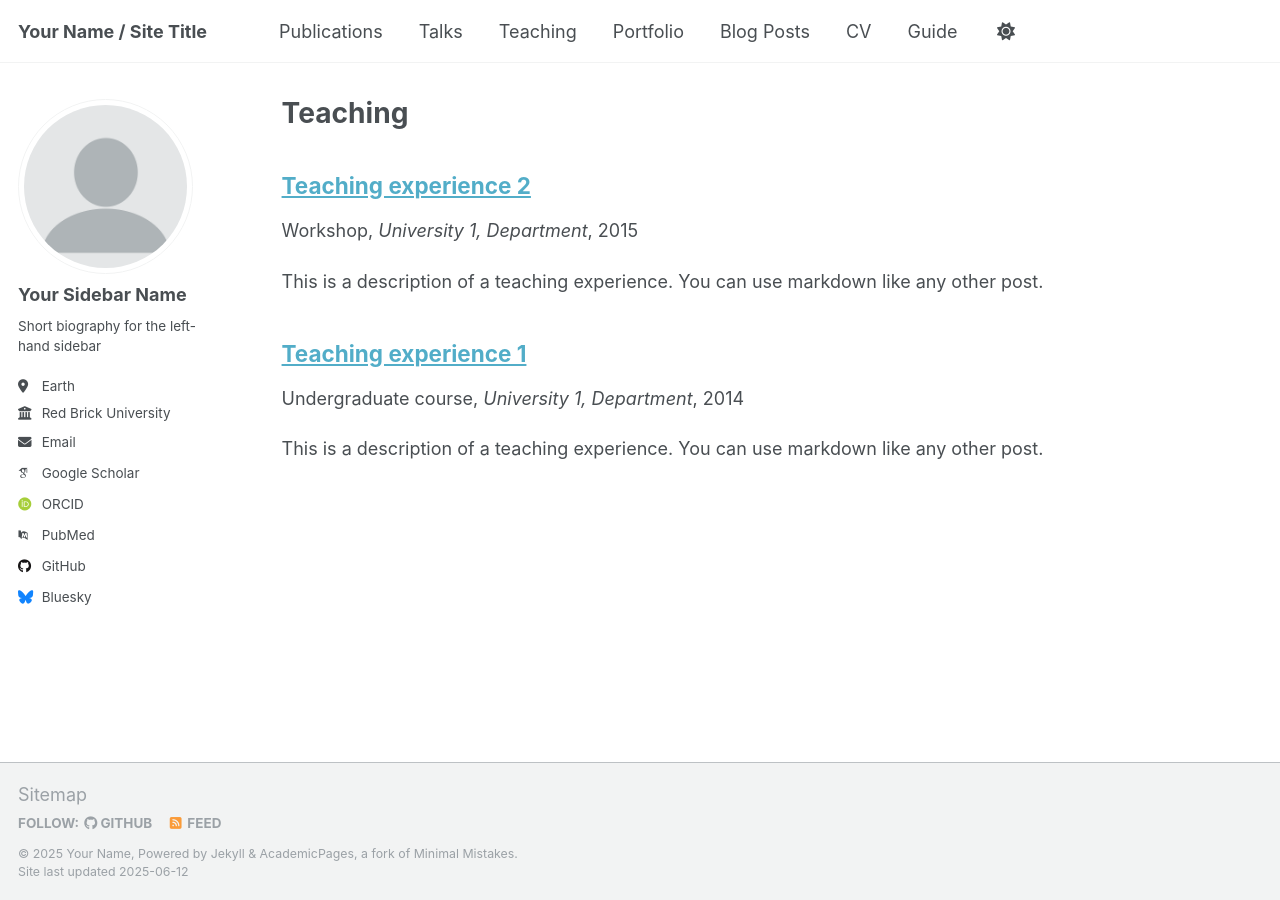
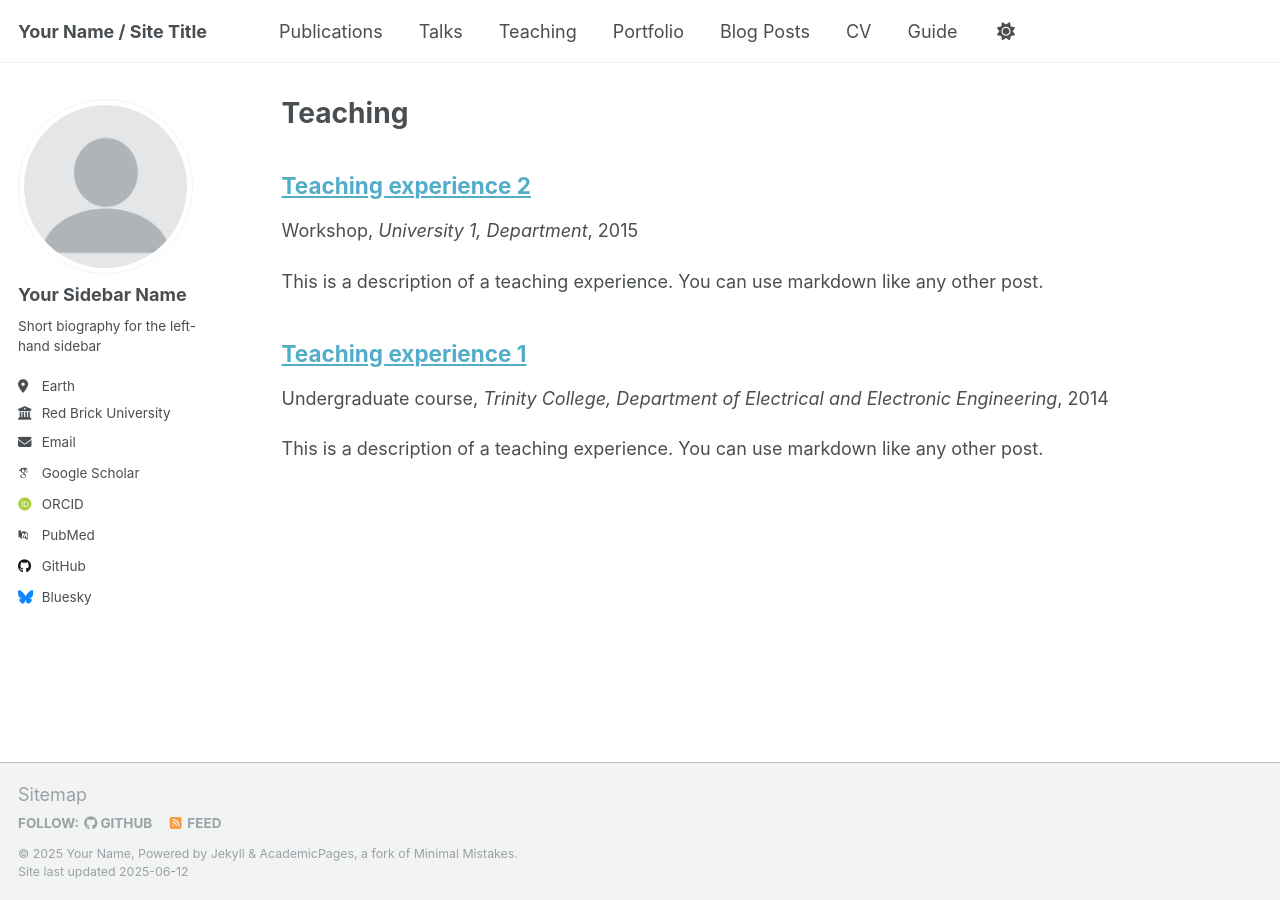
Before and after one commit to aristosp/aristosp.github.io, a Jekyll site: the page built from _pages/teaching.html, in a window 1280 px wide. Built offline with Jekyll 4.4.1, drawn with Linux system fonts in a browser that asks for light colours; some web fonts are replaced.

Commit message:
Update 2014-spring-teaching-1.md

```diff
--- a/_teaching/2014-spring-teaching-1.md
+++ b/_teaching/2014-spring-teaching-1.md
@@ -2,8 +2,8 @@
 title: "Teaching experience 1"
 collection: teaching
 type: "Undergraduate course"
-permalink: /teaching/2014-spring-teaching-1
-venue: "University 1, Department"
+permalink: https://www.tcd.ie/media/tcd/elecengineering/pdfs/Digital-Signal-Processing.pdf
+venue: "Trinity College, Department of Electrical and Electronic Engineering"
 date: 2014-01-01
 location: "City, Country"
 ---
```
